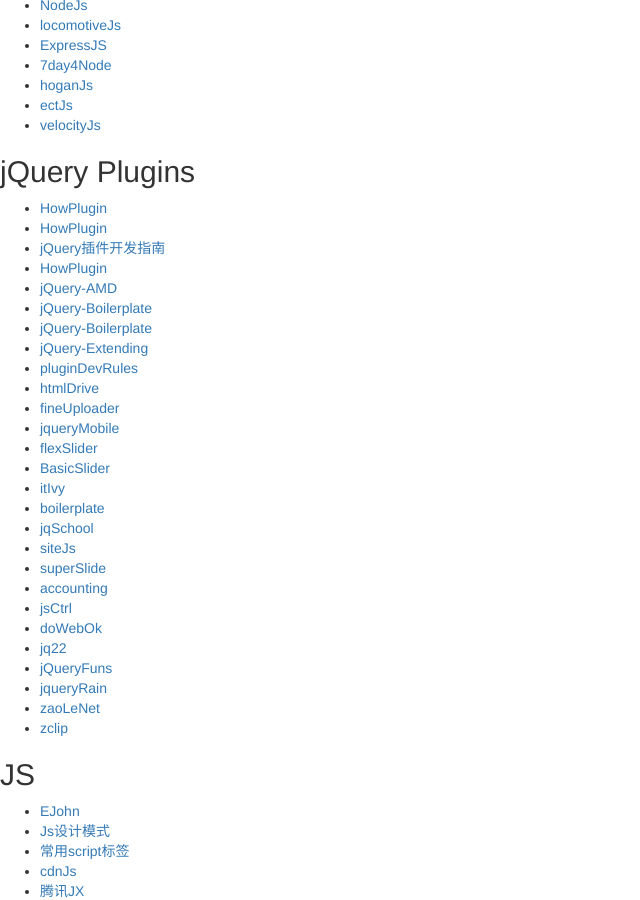
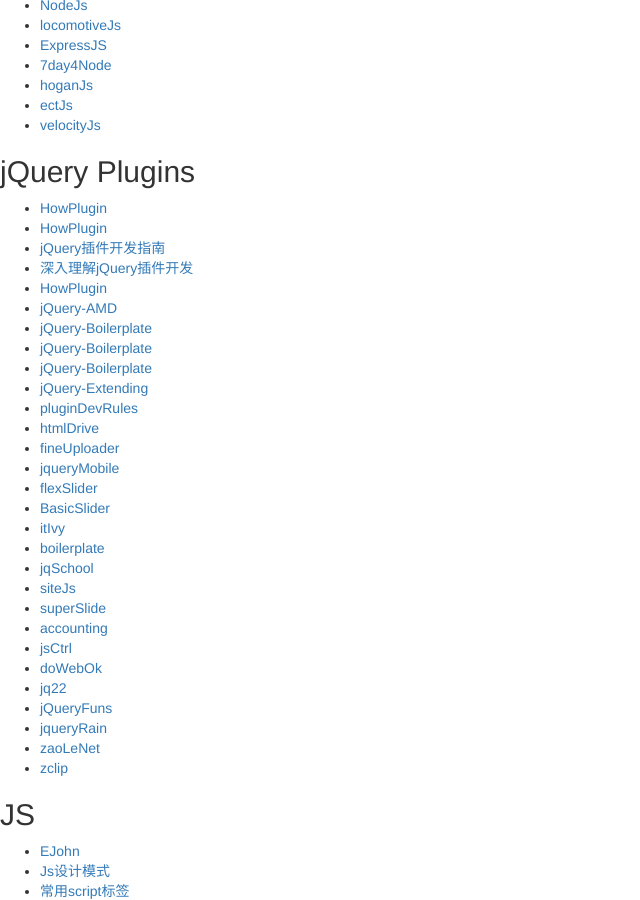
Before and after one commit to wkylin/wkylin.github.com, a Jekyll site: the page built from jslink.html, in a window 1280 px wide and 900 px high, scrolled down 1709 px. Shown: the whole window, without its empty margins (0-640 px from the left). Built offline with Jekyll 4.4.1, drawn with Linux system fonts in a browser that asks for light colours; nearby versions of some CDN libraries; library files that are not in the unit come from our copies; comment, search, counter and statistics services are not loaded.

Commit message:
jekyll build

```diff
--- a/jslink.html
+++ b/jslink.html
@@ -74,10 +74,12 @@
     <li class="ui-list-item"><a href="http://debuggable.com/posts/how-to-write-jquery-plugins:4f72ab2e-7310-4a74-817a-0a04cbdd56cb" target="_blank">HowPlugin</a></li>
     <li class="ui-list-item"><a href="http://blog.teamtreehouse.com/writing-your-own-jquery-plugins" target="_blank">HowPlugin</a></li>
     <li class="ui-list-item"><a href="http://www.muzilei.com/archives/466" target="_blank">jQuery插件开发指南</a></li>
+    <li class="ui-list-item"><a href="http://blog.jobbole.com/30550/" target="_blank">深入理解jQuery插件开发</a></li>
     <li class="ui-list-item"><a href="http://www.codeproject.com/Articles/291290/How-To-Write-Plugin-in-jQuery" target="_blank">HowPlugin</a></li>
     <li class="ui-list-item"><a href="http://www.css88.com/archives/4826" target="_blank">jQuery-AMD</a></li>
     <li class="ui-list-item"><a href="http://jqueryboilerplate.com/" target="_blank">jQuery-Boilerplate</a></li>
     <li class="ui-list-item"><a href="https://github.com/jquery-boilerplate/jquery-boilerplate" target="_blank">jQuery-Boilerplate</a></li>
+    <li class="ui-list-item"><a href="http://segmentfault.com/a/1190000000591665" target="_blank">jQuery-Boilerplate</a></li>
     <li class="ui-list-item"><a href="https://github.com/jquery-boilerplate/jquery-boilerplate/wiki/Extending-jQuery-Boilerplate" target="_blank">jQuery-Extending</a></li>
     <li class="ui-list-item"><a href="http://www.gbtags.com/technology/jquery/20120509jquery-plugin-dev-rules/" target="_blank">pluginDevRules</a></li>
     <li class="ui-list-item"><a href="http://www.htmldrive.net" target="_blank">htmlDrive</a></li>
```
